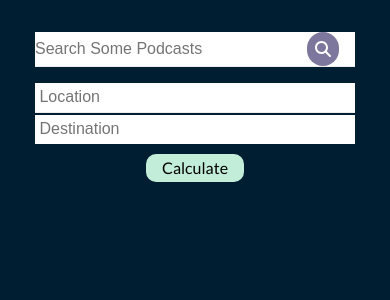
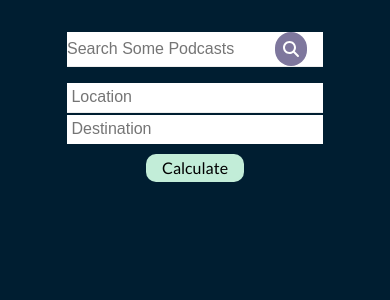
Before and after one commit to Project4-PodcastPrioritizer/podcast-prioritizer, a React (Vite) app: page / in a window 390 px wide. Shown: the top 300 px of the page. Built offline with nearby package versions, Linux system fonts and the light colour scheme; a web font is replaced by a local one.

Commit message:
mobile styles for prioritizer, display and search

```diff
--- a/src/components/DistanceCalculator.css
+++ b/src/components/DistanceCalculator.css
@@ -104,7 +104,7 @@
 @media (max-width: 500px) {
   .DistanceCalculator {
     flex-direction: column;
-    width: 100%;
+    width: 80%;
     position: static;
   }
   .Start,
--- a/src/components/PodcastSearch.css
+++ b/src/components/PodcastSearch.css
@@ -158,4 +158,12 @@ dialog button:focus, dialog button:target{
   border: solid 2px pink;
 }
 
-/* Get images from the api instead to display. Make text a fallback incase shit dont load */
+
+@media (max-width: 500px) {
+  .podcastSearch{
+    width: 80%;
+  }
+  dialog{
+    width: 60%;
+  }
+}
--- a/src/components/Prioritizer.css
+++ b/src/components/Prioritizer.css
@@ -60,3 +60,13 @@
 .links li img:hover, .links li img:focus, .links li img:target{
   filter: brightness(50%);
 }
+
+
+@media (max-width: 500px) {
+  .selected div{
+    padding: 1rem 1rem 0rem 1rem;
+  }
+  .selected div img{
+    width: 60%;
+  }
+}
```
